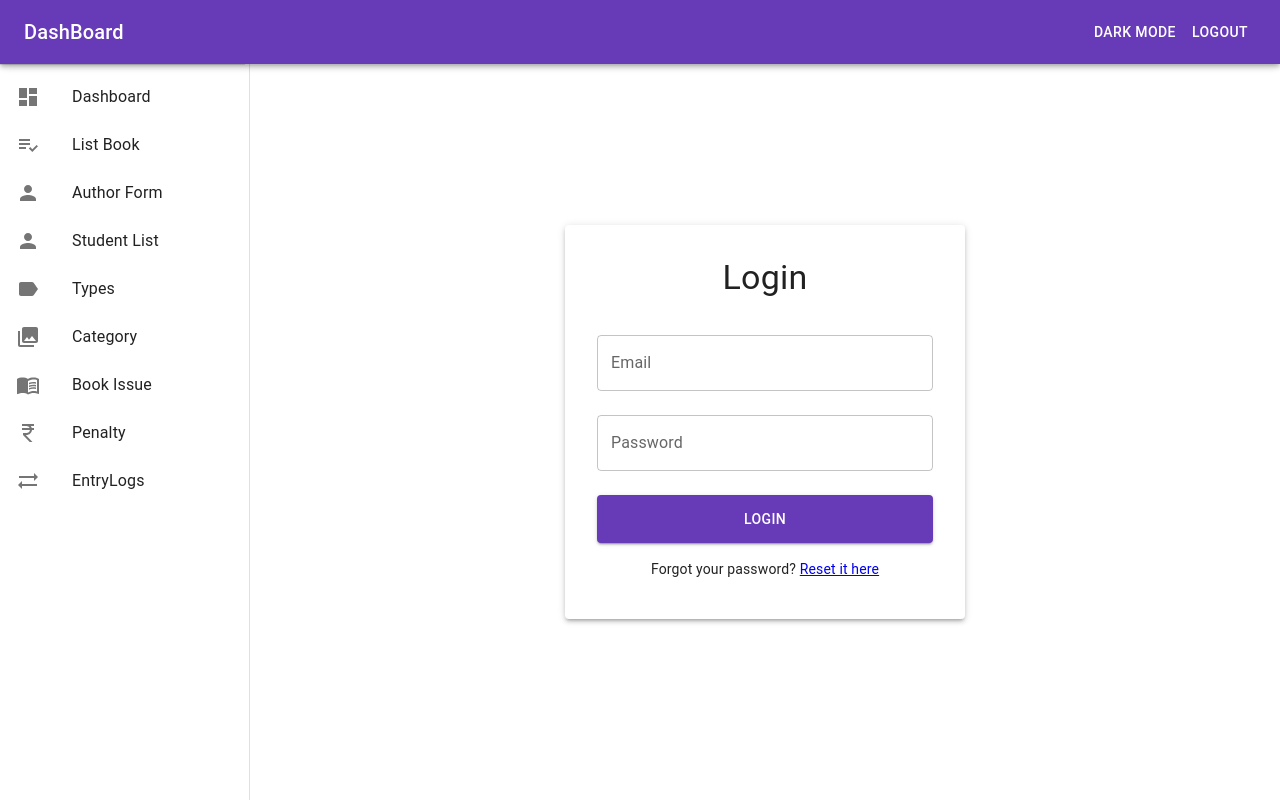
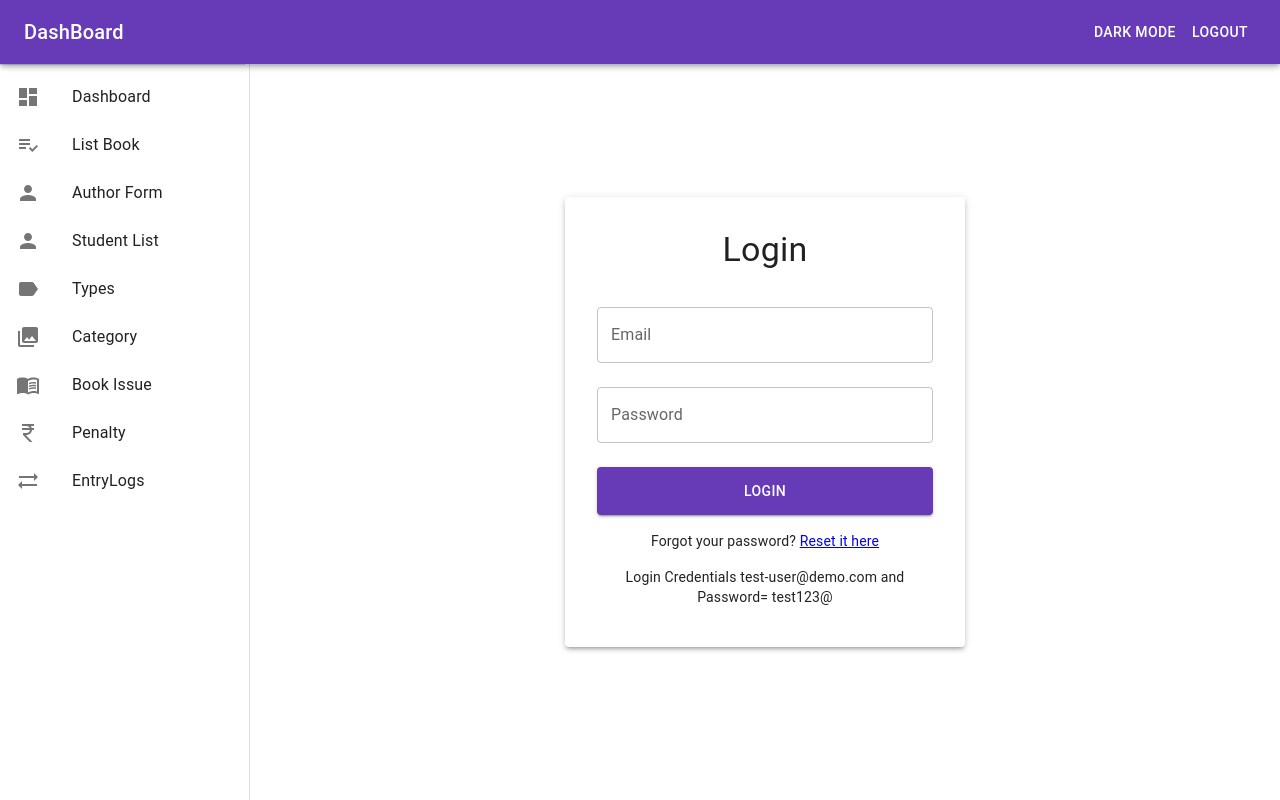
Before and after one commit to DhruvPandya2002/Library-Management-Admin-side, a React (Create React App) app: page /login in a window 1280 px wide. Built offline with nearby package versions, Linux system fonts and the light colour scheme; no server answers; sample sign-in values are in the browser's storage.

Commit message:
logo updates

```diff
--- a/public/index.html
+++ b/public/index.html
@@ -2,14 +2,14 @@
 <html lang="en">
   <head>
     <meta charset="utf-8" />
-    <link rel="icon" href="%PUBLIC_URL%/favicon.ico" />
+    <link rel="icon" href="%PUBLIC_URL%/jain.png" />
     <meta name="viewport" content="width=device-width, initial-scale=1" />
     <meta name="theme-color" content="#000000" />
     <meta
       name="description"
       content="Web site created using create-react-app"
     />
-    <link rel="apple-touch-icon" href="%PUBLIC_URL%/logo192.png" />
+    <link rel="apple-touch-icon" href="%PUBLIC_URL%/jain.png" />
     <!--
       manifest.json provides metadata used when your web app is installed on a
       user's mobile device or desktop. See https://developers.google.com/web/fundamentals/web-app-manifest/
@@ -24,7 +24,7 @@
       work correctly both with client-side routing and a non-root public URL.
       Learn how to configure a non-root public URL by running `npm run build`.
     -->
-    <title>React App</title>
+    <title>Library Management</title>
   </head>
   <body>
     <noscript>You need to enable JavaScript to run this app.</noscript>
--- a/src/Login.js
+++ b/src/Login.js
@@ -88,6 +88,9 @@ const Login = () => {
           <Typography variant="body2" align="center" sx={{ mt: 2 }}>
             Forgot your password? <a href="/reset-password">Reset it here</a>
           </Typography>
+          <Typography variant="body2" align="center" sx={{ mt: 2 }}>
+            Login  Credentials test-user@demo.com and Password= test123@
+          </Typography>
         </CardContent>
       </Card>
     </Box>
```
Also changed, not shown: public/jain.png (added).
